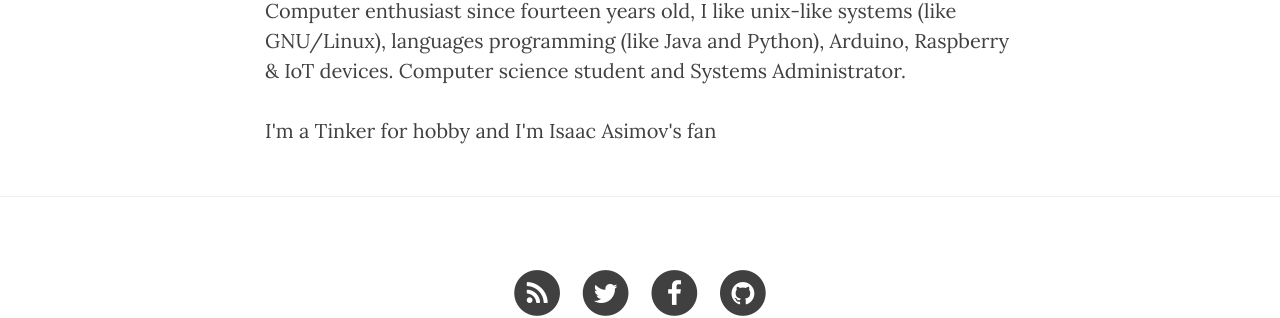
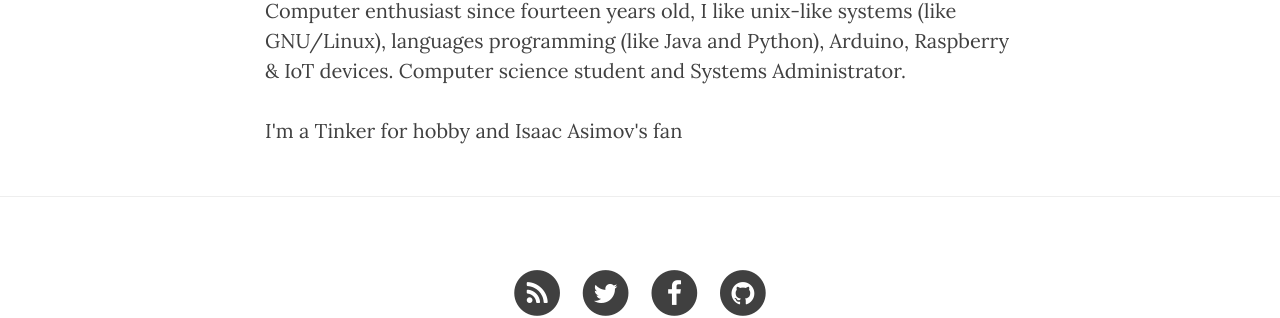
Before and after one commit to emanuelepaiano/emanuelepaiano.github.io, a Jekyll site: the page built from about.html, in a window 1280 px wide. Shown: the part 532-850 px from the top of the page. Built offline with Jekyll 4.4.1, drawn with Linux system fonts in a browser that asks for light colours; nearby versions of some CDN libraries.

```diff
--- a/about.html
+++ b/about.html
@@ -7,4 +7,4 @@ header-img: "img/about-bg.jpg"
 
 <p>Computer enthusiast since fourteen years old, I like unix-like systems (like GNU/Linux), languages programming (like Java and Python), Arduino, Raspberry & IoT devices. Computer science student and Systems Administrator.</p>
 
-<p>I'm a Tinker for hobby and I'm Isaac Asimov's fan</p>
+<p>I'm a Tinker for hobby and Isaac Asimov's fan</p>
```
